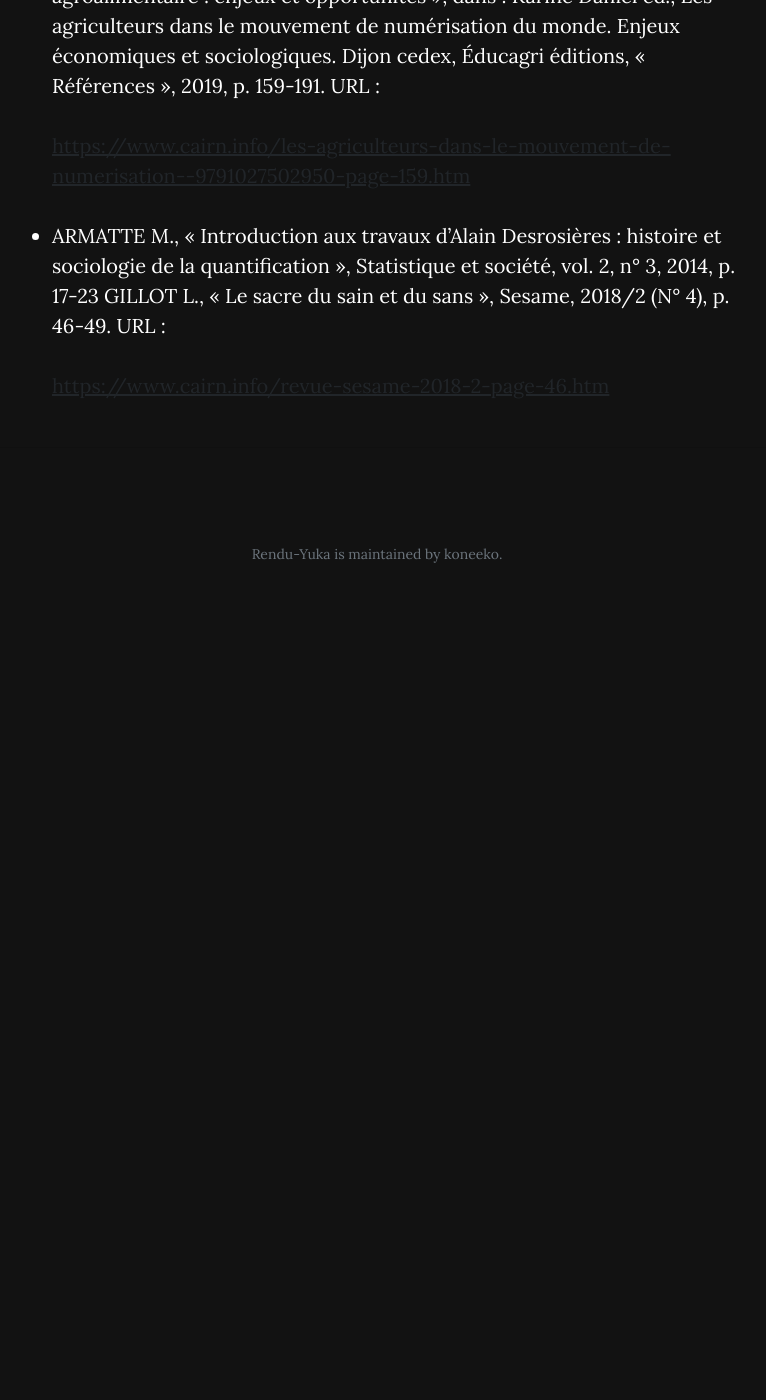
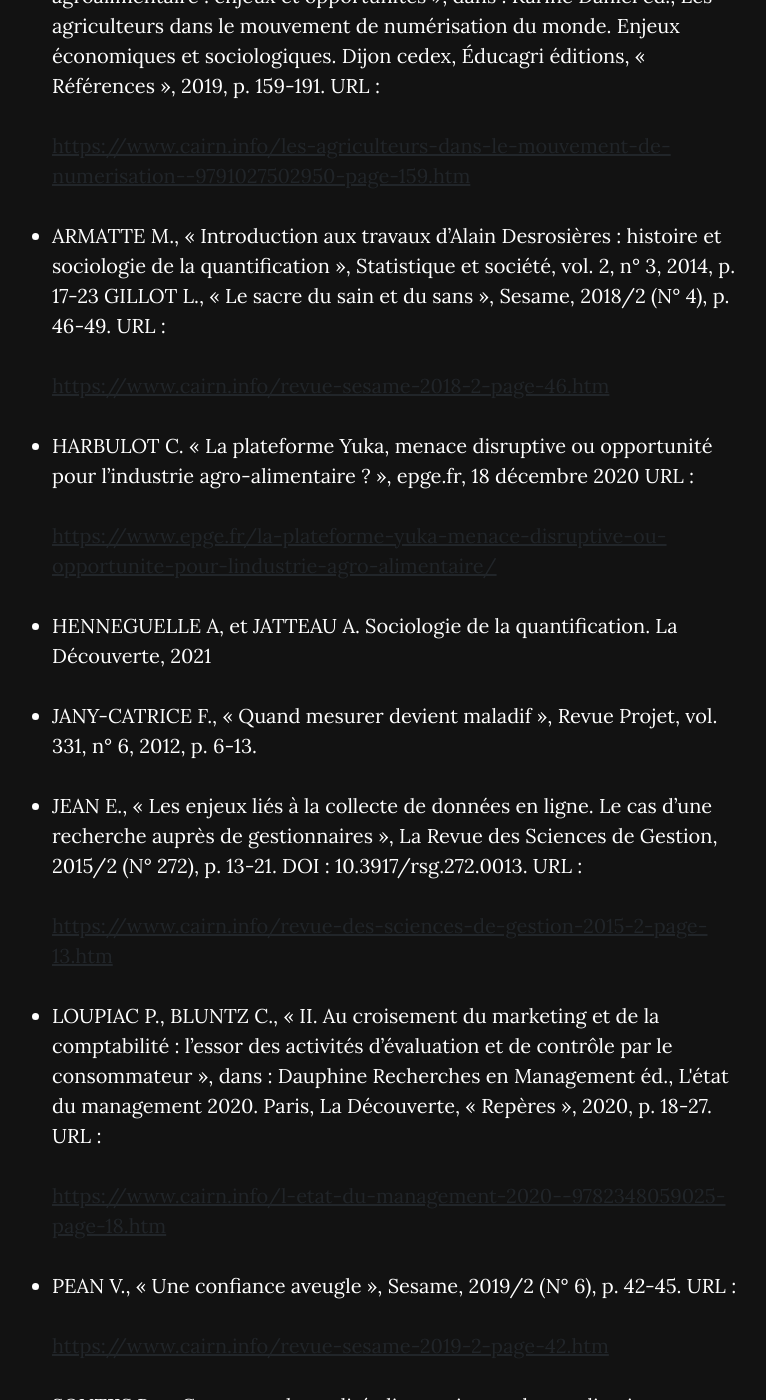
Before and after one commit to koneeko/Rendu-Yuka, a Jekyll site: the page 5-Conclusion.html, which Jekyll copies as it is, in a window 1280 px wide and 1400 px high, scrolled down 2860 px. Shown: the whole window, without its empty margins (263-1029 px from the left). Built offline with Jekyll 4.4.1, drawn with Linux system fonts in a browser that asks for light colours; before the commit the page ends 3490 px from its top, so only the background shows below that; some of the changed text lies outside the part shown.

Commit message:
Ajout biblio

```diff
--- a/5-Conclusion.html
+++ b/5-Conclusion.html
@@ -114,6 +114,65 @@ GILLOT L., « Le sacre du sain et du sans », Sesame, 2018/2 (N° 4), p. 46-49.
                                     </p>
                                 </p>
                             </li>
+                            <li>
+                                <p>
+                                    HARBULOT C. « La plateforme Yuka, menace disruptive ou opportunité pour l’industrie agro-alimentaire ? », epge.fr, 18 décembre 2020 URL :
+                                    <p>
+                                        <a href="https://www.epge.fr/la-plateforme-yuka-menace-disruptive-ou-opportunite-pour-lindustrie-agro-alimentaire/" class="biblio">https://www.epge.fr/la-plateforme-yuka-menace-disruptive-ou-opportunite-pour-lindustrie-agro-alimentaire/</a>
+                                    </p>
+                                </p>
+                            </li>
+                            <li>
+                                <p>
+                                    HENNEGUELLE A, et JATTEAU A. Sociologie de la quantification. La Découverte, 2021
+
+                                </p>
+                            </li>
+                            <li>
+                                <p>
+                                    JANY-CATRICE F.,  « Quand mesurer devient maladif », Revue Projet, vol. 331, n° 6, 2012, p. 6-13.
+                                </p>
+                            </li>
+                            <li>
+                                <p>
+                                    JEAN E., « Les enjeux liés à la collecte de données en ligne. Le cas d’une recherche auprès de gestionnaires », La Revue des Sciences de Gestion, 2015/2 (N° 272), p. 13-21. DOI : 10.3917/rsg.272.0013. URL :
+                                    <p>
+                                        <a href="https://www.cairn.info/revue-des-sciences-de-gestion-2015-2-page-13.htm" class="biblio">https://www.cairn.info/revue-des-sciences-de-gestion-2015-2-page-13.htm</a>
+                                    </p>
+                                </p>
+                            </li>
+                            <li>
+                                <p>
+                                    LOUPIAC P., BLUNTZ C., « II. Au croisement du marketing et de la comptabilité : l’essor des activités d’évaluation et de contrôle par le consommateur », dans : Dauphine Recherches en Management éd., L'état du management 2020. Paris, La Découverte, « Repères », 2020, p. 18-27. URL :
+                                    <p>
+                                        <a href="https://www.cairn.info/l-etat-du-management-2020--9782348059025-page-18.htm" class="biblio">https://www.cairn.info/l-etat-du-management-2020--9782348059025-page-18.htm</a>
+                                    </p>
+                                </p>
+                            </li>
+                            <li>
+                                <p>
+                                    PEAN V., « Une confiance aveugle », Sesame, 2019/2 (N° 6), p. 42-45. URL :
+                                    <p>
+                                        <a href="https://www.cairn.info/revue-sesame-2019-2-page-42.htm" class="biblio">https://www.cairn.info/revue-sesame-2019-2-page-42.htm</a>
+                                    </p>
+                                </p>
+                            </li>
+                            <li>
+                                <p>
+                                    SOUTJIS B., « Gouverner la qualité alimentaire par les applications », Sociologies pratiques, 2020/2 (N° 41), p. 81-94. URL :
+                                    <p>
+                                        <a href="https://www.cairn.info/revue-sociologies-pratiques-2020-2-page-81.htm" class="biblio">https://www.cairn.info/revue-sociologies-pratiques-2020-2-page-81.htm</a>
+                                    </p>
+                                </p>
+                            </li>
+                            <li>
+                                <p>
+                                    SOUTJIS B., « L’ouverture des données sur les produits alimentaires en France : histoire, enjeux et perspectives », hypothèses, 26 octobre 2021 URL :
+                                    <p>
+                                        <a href="https://sms.hypotheses.org/28285" class="biblio">https://sms.hypotheses.org/28285</a>
+                                    </p>
+                                </p>
+                            </li>
                         </ul>
                     </p>
                 </div>
```
